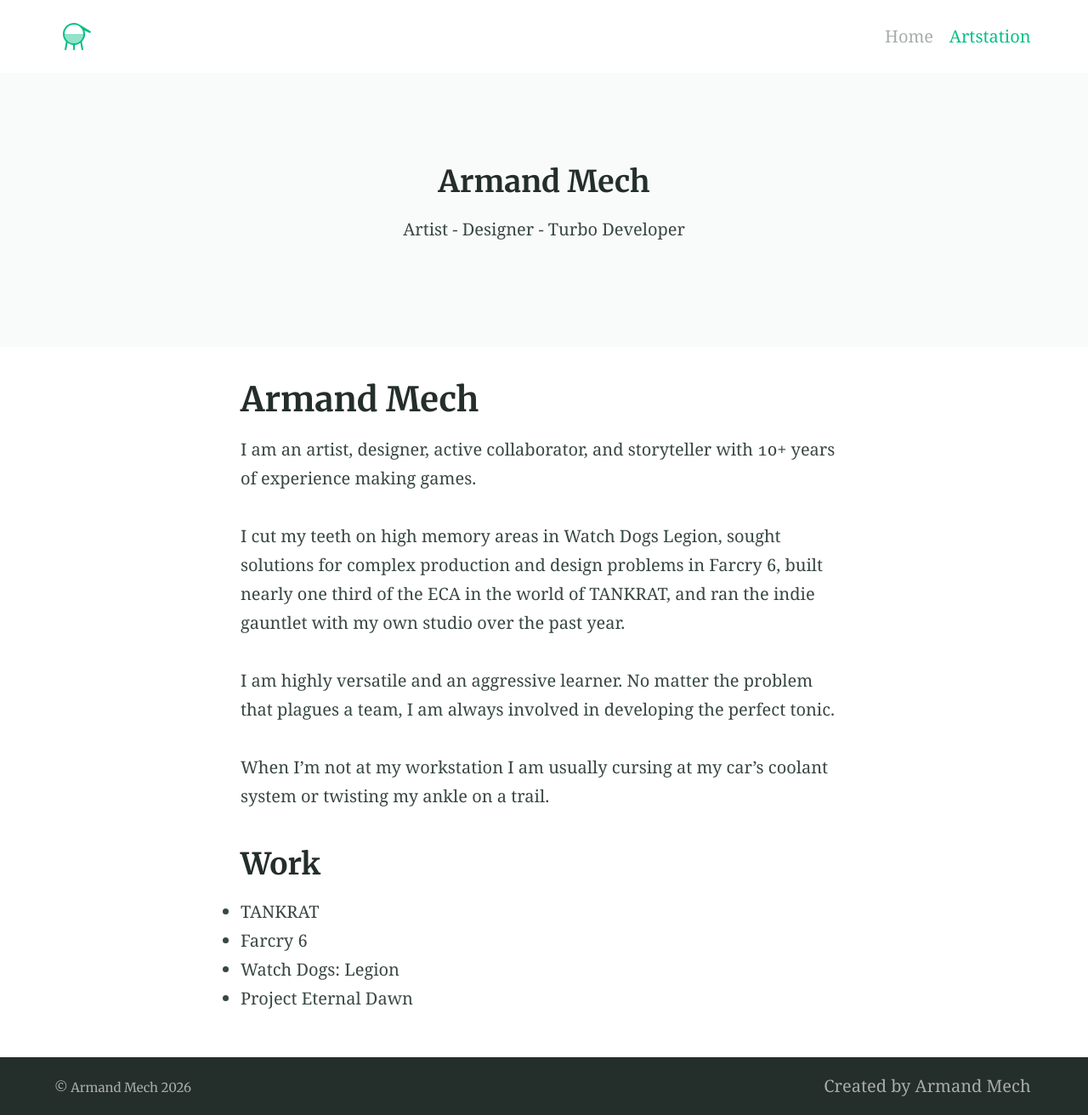
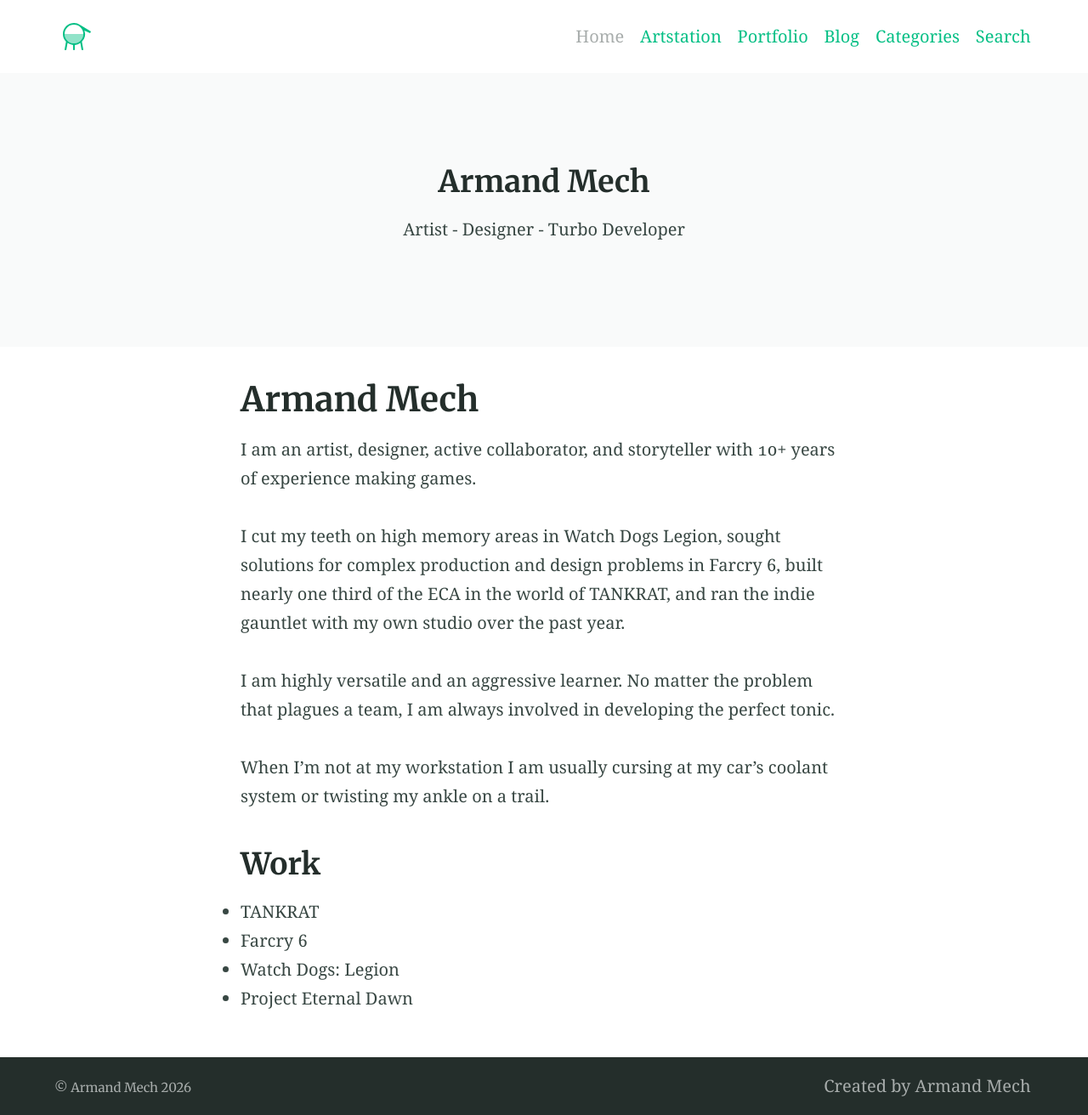
Before and after one commit to zfightclub/armandmech.github.io, a Jekyll site: the page built from index.md, in a window 1280 px wide. Shown: the whole page at 85% size. Built offline with Jekyll 4.4.1, drawn with Linux system fonts in a browser that asks for light colours.

```diff
--- a/_config.yml
+++ b/_config.yml
@@ -125,6 +125,14 @@ navigation_header:
   url: /
 - title: Artstation
   url: https://www.artstation.com/armandmech
+- title: Portfolio
+  url: /portfolio/
+- title: Blog
+  url: /blog/
+- title: Categories
+  url: /categories/
+- title: Search
+  url: /search/
 
 navigation_footer:
 - title: Created by Armand Mech
```
Also changed, not shown: categories.md (added, +6 -0 lines).
